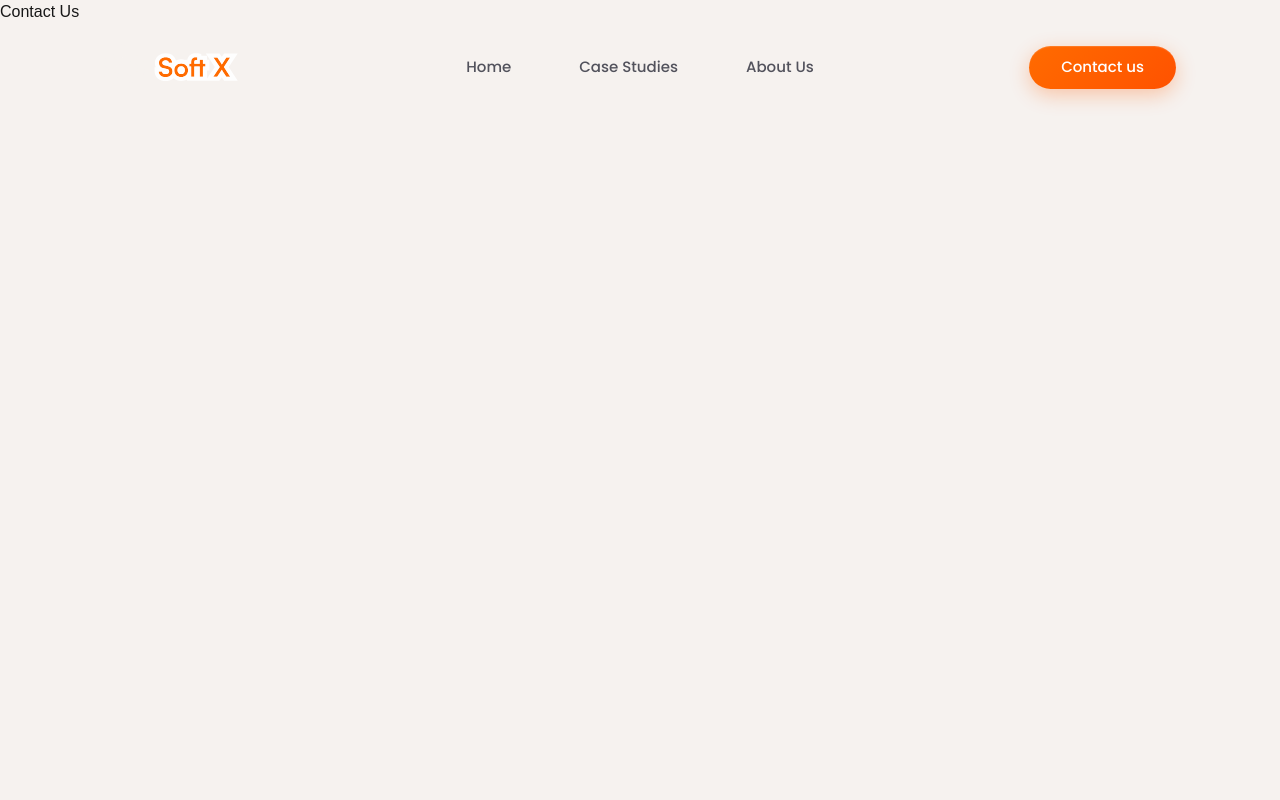
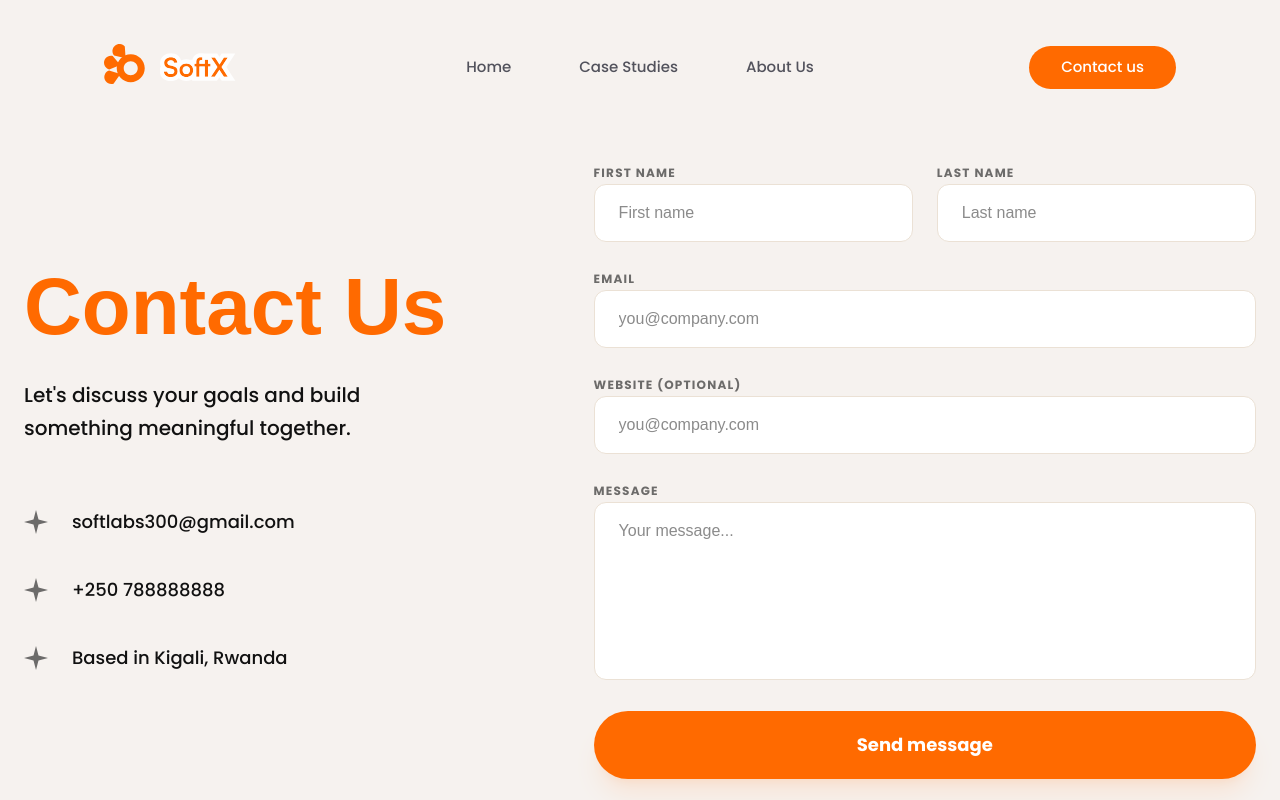
Before and after one commit to cal250/SoftX, a Next.js app: page /contact in a window 1280 px wide. Shown: the top 800 px of the page. Built offline with nearby package versions, Linux system fonts and the light colour scheme.

Commit message:
feat:contact us page

```diff
--- a/src/app/about/page.tsx
+++ b/src/app/about/page.tsx
@@ -188,7 +188,7 @@ export default function About() {
                 {/* Member Image */}
                 <div className="w-full md:w-[220px] aspect-square relative rounded-[32px] overflow-hidden bg-[#FFDED0]">
                   <Image
-                    src={member.image}
+                    src="/robot.png"
                     alt={member.name}
                     fill
                     className="object-cover grayscale group-hover:grayscale-0 transition-all duration-500"
--- a/src/app/contact/page.tsx
+++ b/src/app/contact/page.tsx
@@ -1,7 +1,123 @@
+import Image from "next/image";
+import Link from "next/link";
+import CTA from "@/components/CTA";
+import Footer from "@/components/Footer";
+
+const SoftXMark = () => (
+  <svg width="24" height="24" viewBox="0 0 24 24" fill="none" xmlns="http://www.w3.org/2000/svg" className="text-[#111111]/60">
+    <path d="M12 0L14.5 9.5L24 12L14.5 14.5L12 24L9.5 14.5L0 12L9.5 9.5L12 0Z" fill="currentColor"/>
+  </svg>
+);
+
 export default function Contact() {
   return (
-    <main>
-      <h1>Contact Us</h1>
+    <main className="min-h-screen bg-[#F6F2EF] flex flex-col">
+      <section className="pt-32 lg:pt-40 pb-16 px-6 flex-grow flex items-center">
+        <div className="max-w-7xl mx-auto w-full flex flex-col lg:flex-row gap-12 lg:gap-32 items-center">
+
+          {/* Left Side: Contact Info */}
+          <div className="w-full lg:w-2/5">
+            <h1
+              className="text-[64px] md:text-[80px] font-bold text-[#FF6A00] leading-none mb-8"
+              style={{ fontFamily: "'Cal Sans', sans-serif" }}
+            >
+              Contact Us
+            </h1>
+            <p
+              className="text-[#111111] text-xl font-medium leading-relaxed max-w-sm mb-16"
+              style={{ fontFamily: "var(--font-poppins), sans-serif" }}
+            >
+              Let&apos;s discuss your goals and build something meaningful together.
+            </p>
+
+            <div className="space-y-10">
+              {/* Contact Item */}
+              <div className="flex items-center gap-6">
+                <SoftXMark />
+                <span className="text-[#111111] text-lg font-medium" style={{ fontFamily: "var(--font-poppins), sans-serif" }}>
+                  softlabs300@gmail.com
+                </span>
+              </div>
+
+              <div className="flex items-center gap-6">
+                <SoftXMark />
+                <span className="text-[#111111] text-lg font-medium" style={{ fontFamily: "var(--font-poppins), sans-serif" }}>
+                  +250 788888888
+                </span>
+              </div>
+
+              <div className="flex items-center gap-6">
+                <SoftXMark />
+                <span className="text-[#111111] text-lg font-medium" style={{ fontFamily: "var(--font-poppins), sans-serif" }}>
+                  Based in Kigali, Rwanda
+                </span>
+              </div>
+            </div>
+          </div>
+
+          {/* Right Side: Form */}
+          <div className="w-full lg:w-3/5">
+            <form className="space-y-6">
+              <div className="grid grid-cols-1 md:grid-cols-2 gap-6">
+                <div className="space-y-2">
+                  <label className="text-[12px] font-bold text-[#111111]/60 uppercase tracking-widest" style={{ fontFamily: "var(--font-poppins), sans-serif" }}>First Name</label>
+                  <input
+                    type="text"
+                    placeholder="First name"
+                    className="w-full bg-white border border-[#EBE1D5] rounded-xl px-6 py-4 outline-none focus:border-[#FF6A00] transition-colors"
+                  />
+                </div>
+                <div className="space-y-2">
+                  <label className="text-[12px] font-bold text-[#111111]/60 uppercase tracking-widest" style={{ fontFamily: "var(--font-poppins), sans-serif" }}>Last Name</label>
+                  <input
+                    type="text"
+                    placeholder="Last name"
+                    className="w-full bg-white border border-[#EBE1D5] rounded-xl px-6 py-4 outline-none focus:border-[#FF6A00] transition-colors"
+                  />
+                </div>
+              </div>
+
+              <div className="space-y-2">
+                <label className="text-[12px] font-bold text-[#111111]/60 uppercase tracking-widest" style={{ fontFamily: "var(--font-poppins), sans-serif" }}>Email</label>
+                <input
+                  type="email"
+                  placeholder="you@company.com"
+                  className="w-full bg-white border border-[#EBE1D5] rounded-xl px-6 py-4 outline-none focus:border-[#FF6A00] transition-colors"
+                />
+              </div>
+
+              <div className="space-y-2">
+                <label className="text-[12px] font-bold text-[#111111]/60 uppercase tracking-widest" style={{ fontFamily: "var(--font-poppins), sans-serif" }}>Website (Optional)</label>
+                <input
+                  type="text"
+                  placeholder="you@company.com"
+                  className="w-full bg-white border border-[#EBE1D5] rounded-xl px-6 py-4 outline-none focus:border-[#FF6A00] transition-colors"
+                />
+              </div>
+
+              <div className="space-y-2">
+                <label className="text-[12px] font-bold text-[#111111]/60 uppercase tracking-widest" style={{ fontFamily: "var(--font-poppins), sans-serif" }}>Message</label>
+                <textarea
+                  rows={6}
+                  placeholder="Your message..."
+                  className="w-full bg-white border border-[#EBE1D5] rounded-xl px-6 py-4 outline-none focus:border-[#FF6A00] transition-colors resize-none"
+                />
+              </div>
+
+              <button
+                type="submit"
+                className="w-full bg-[#FF6A00] text-white font-bold py-5 rounded-full hover:scale-[1.02] active:scale-95 transition-all text-lg shadow-xl shadow-orange-500/10"
+                style={{ fontFamily: "var(--font-poppins), sans-serif" }}
+              >
+                Send message
+              </button>
+            </form>
+          </div>
+
+        </div>
+      </section>
+
+      <Footer />
     </main>
   );
 }
--- a/src/components/Navbar.tsx
+++ b/src/components/Navbar.tsx
@@ -27,7 +27,8 @@ export default function Navbar() {
   }, []);
 
   // Decide if we should show transparent/white navbar based on scroll AND route
-  const isTransparentTop = !isScrolled && (pathname === '/' || pathname === '/case-studies' || pathname === '/about');
+  const isTransparentTop = !isScrolled && (pathname === '/' || pathname === '/case-studies' || pathname === '/about' || pathname === '/contact');
+  const isContactPage = pathname === '/contact';
 
   return (
     <div
@@ -53,7 +54,7 @@ export default function Navbar() {
         <div className="flex-1 shrink-0">
           <Link href="/" className="inline-block transition-transform duration-300 hover:scale-[1.03] active:scale-95">
             <Image
-              src={isScrolled ? "/Logo_scroll.svg" : "/Logo.svg"}
+              src={(isScrolled || isContactPage) ? "/Logo_scroll.svg" : "/Logo.svg"}
               alt="SoftX Logo"
               width={140}
               height={46}
@@ -68,10 +69,11 @@ export default function Navbar() {
           {navLinks.map((link) => {
             const isActive = pathname === link.href;
 
-            // Text color logic: white when transparent top, dark grey when scrolled
-            const baseTextColor = isTransparentTop ? "text-white/90" : "text-zinc-600";
-            const activeTextColor = isTransparentTop ? "text-white" : "text-zinc-800";
-            const hoverTextColor = isTransparentTop ? "text-white" : "text-zinc-800";
+            // Text color logic: white when transparent top (except contact), dark grey otherwise
+            const useWhiteText = isTransparentTop && !isContactPage;
+            const baseTextColor = useWhiteText ? "text-white/90" : "text-zinc-600";
+            const activeTextColor = useWhiteText ? "text-white" : "text-zinc-800";
+            const hoverTextColor = useWhiteText ? "text-white" : "text-zinc-800";
 
             return (
               <Link
```
